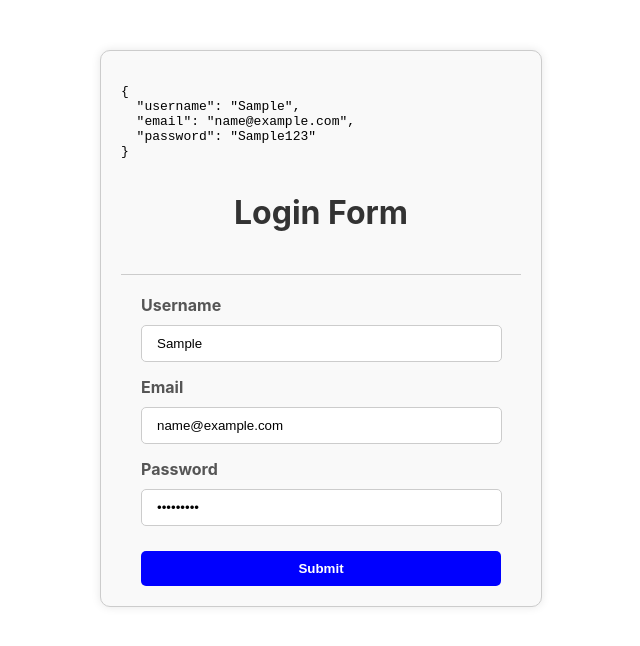
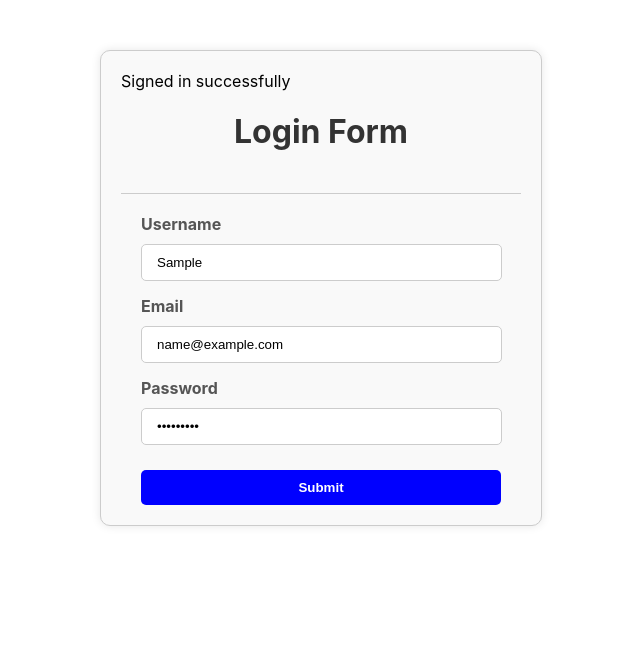
Before and after one commit to kimlengthai/login-form, a React (Create React App) app: page / in a window 1280 px wide. Both pictures are taken after typing "Sample", "name@example.com", "Sample123" into the empty fields and a click on the button "Submit". Shown: the top 646 px of the page, without its empty margins (319-959 px from the left). Built offline with nearby package versions, Linux system fonts and the light colour scheme.

Commit message:
Add condition when sign in successfully

```diff
--- a/src/App.js
+++ b/src/App.js
@@ -51,7 +51,12 @@ function App() {
 
   return (
     <div className="container">
-      <pre>{JSON.stringify(formValues, undefined, 2)}</pre>
+    {Object.keys(formErrors).length === 0 && isSubmit ?
+    (<div className='ui message success'>Signed in successfully</div>) :
+
+    (<pre>{JSON.stringify(formValues, undefined, 2)}</pre>
+
+    )}
       <form onSubmit={handleSubmit}>
         <h1>Login Form</h1>
         <div className='ui divider'></div>
```
